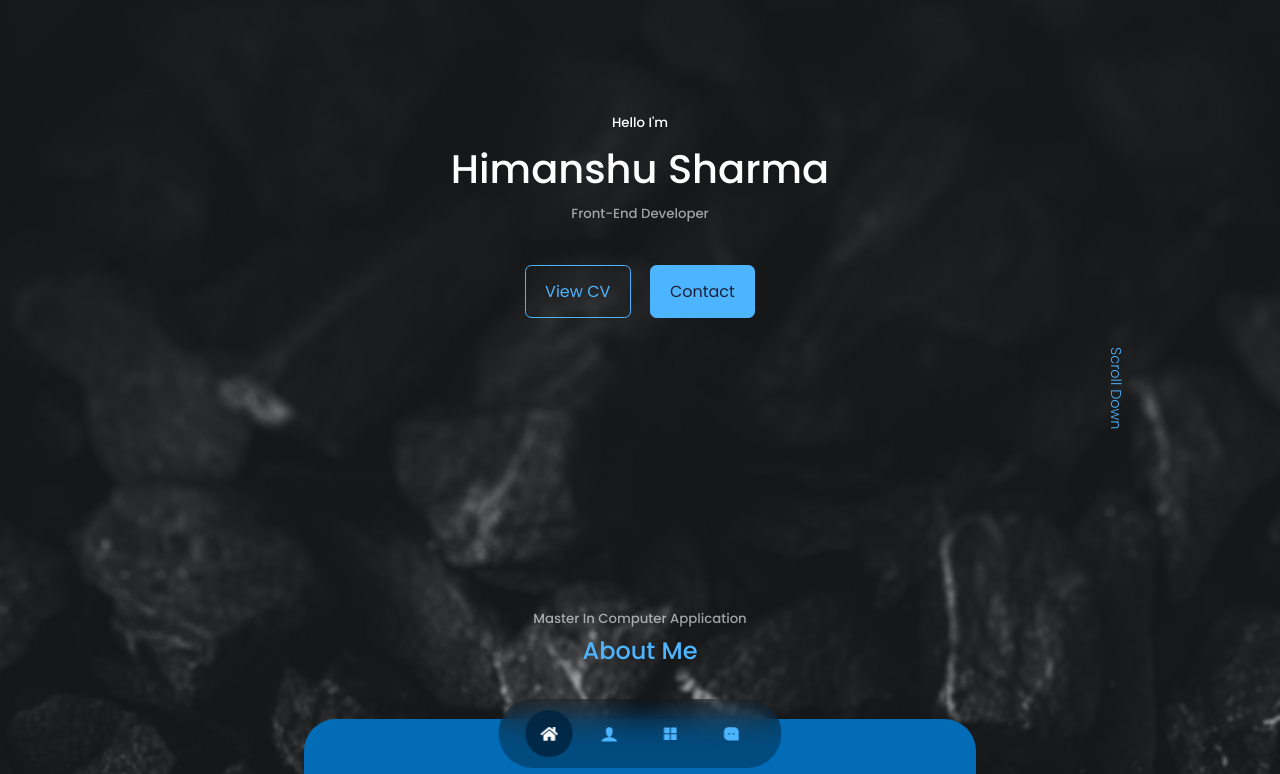
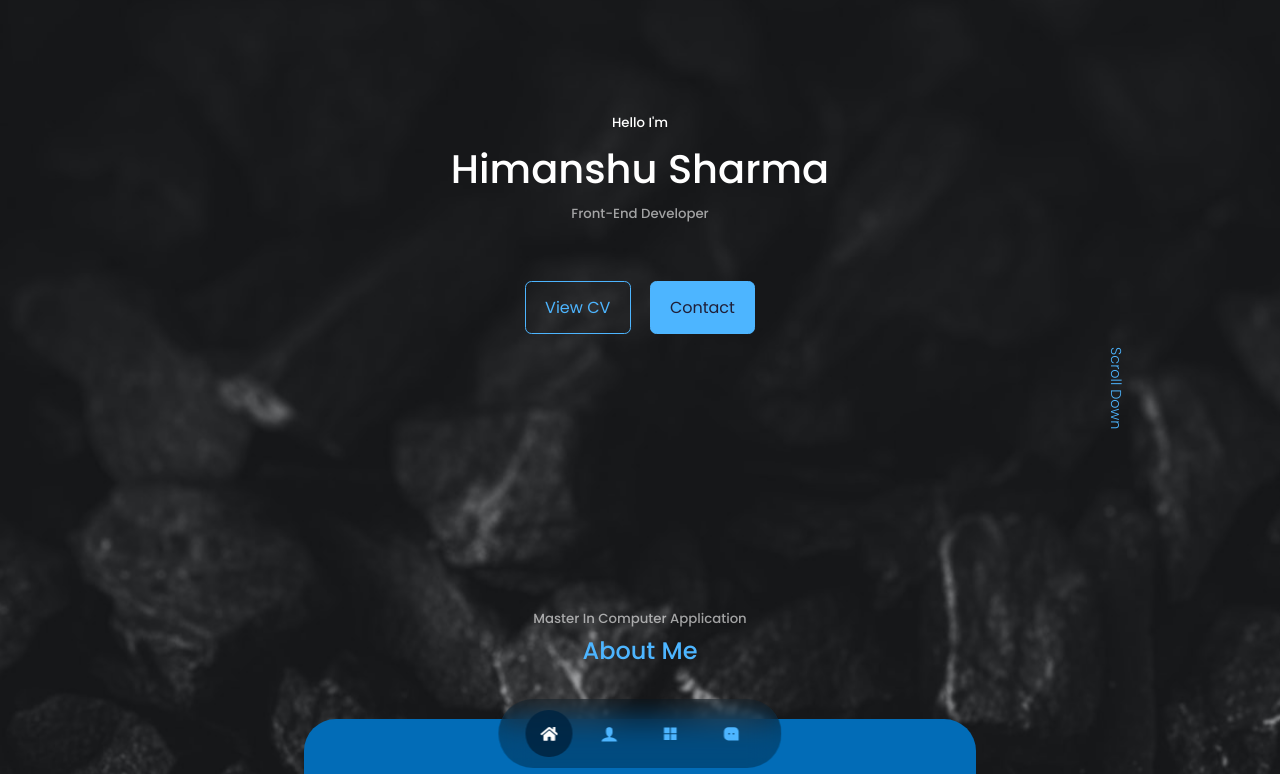
Before and after one commit to hsharma700/my-portfolio-2024, a React (Create React App) app: page / in a window 1280 px wide. Shown: the top 774 px of the page. Built offline with nearby package versions, Linux system fonts and the light colour scheme; a web font is replaced by a local one.

Commit message:
Update header.scss

```diff
--- a/src/components/header/header.scss
+++ b/src/components/header/header.scss
@@ -13,7 +13,7 @@ header{
 
 /*======CTA=======*/
 .dwn{
-margin-top: 2.5rem;
+margin-top: 3.5rem;
 display: flex;
 gap: 1.2rem;
 justify-content: center;
```
